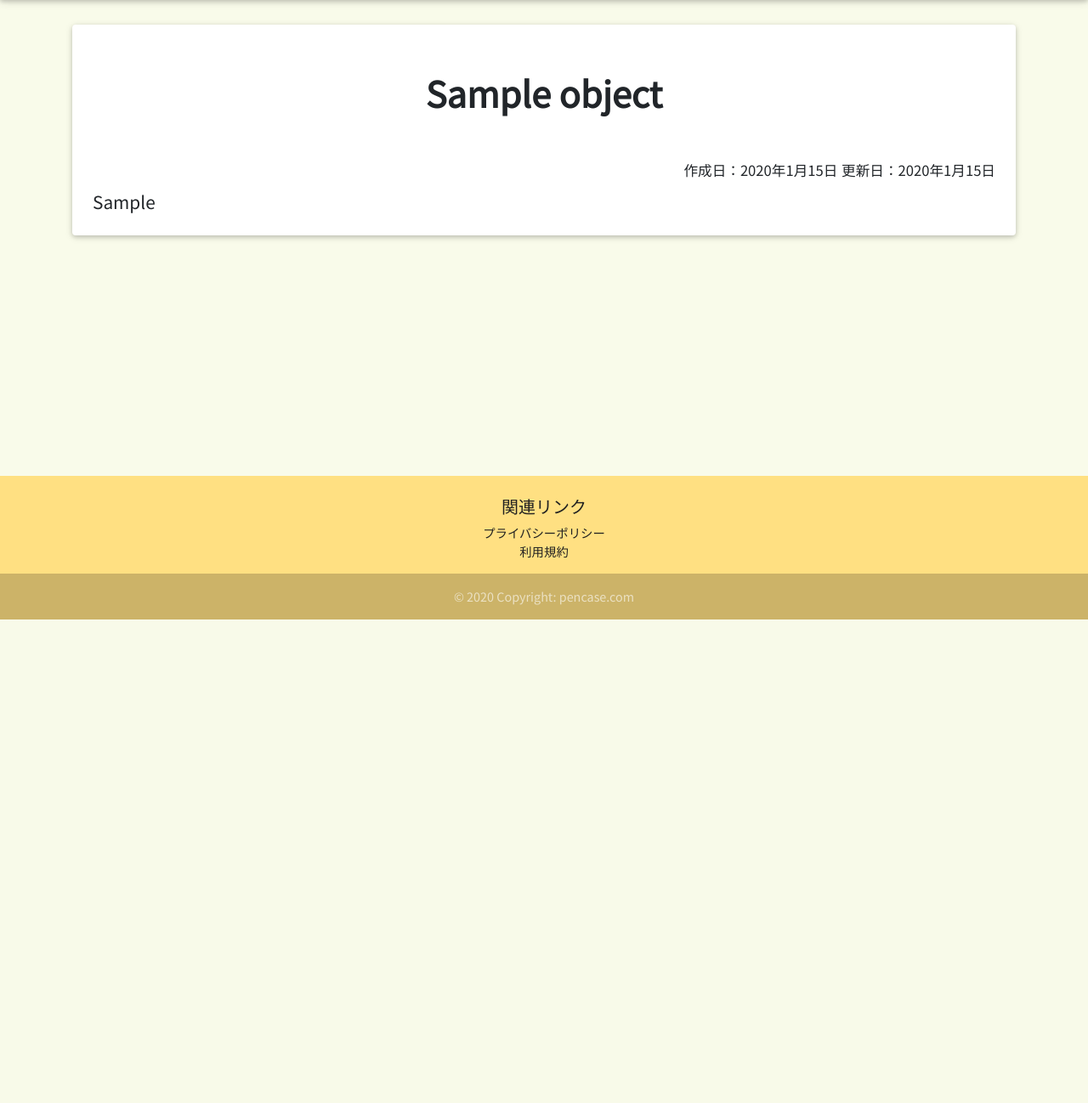
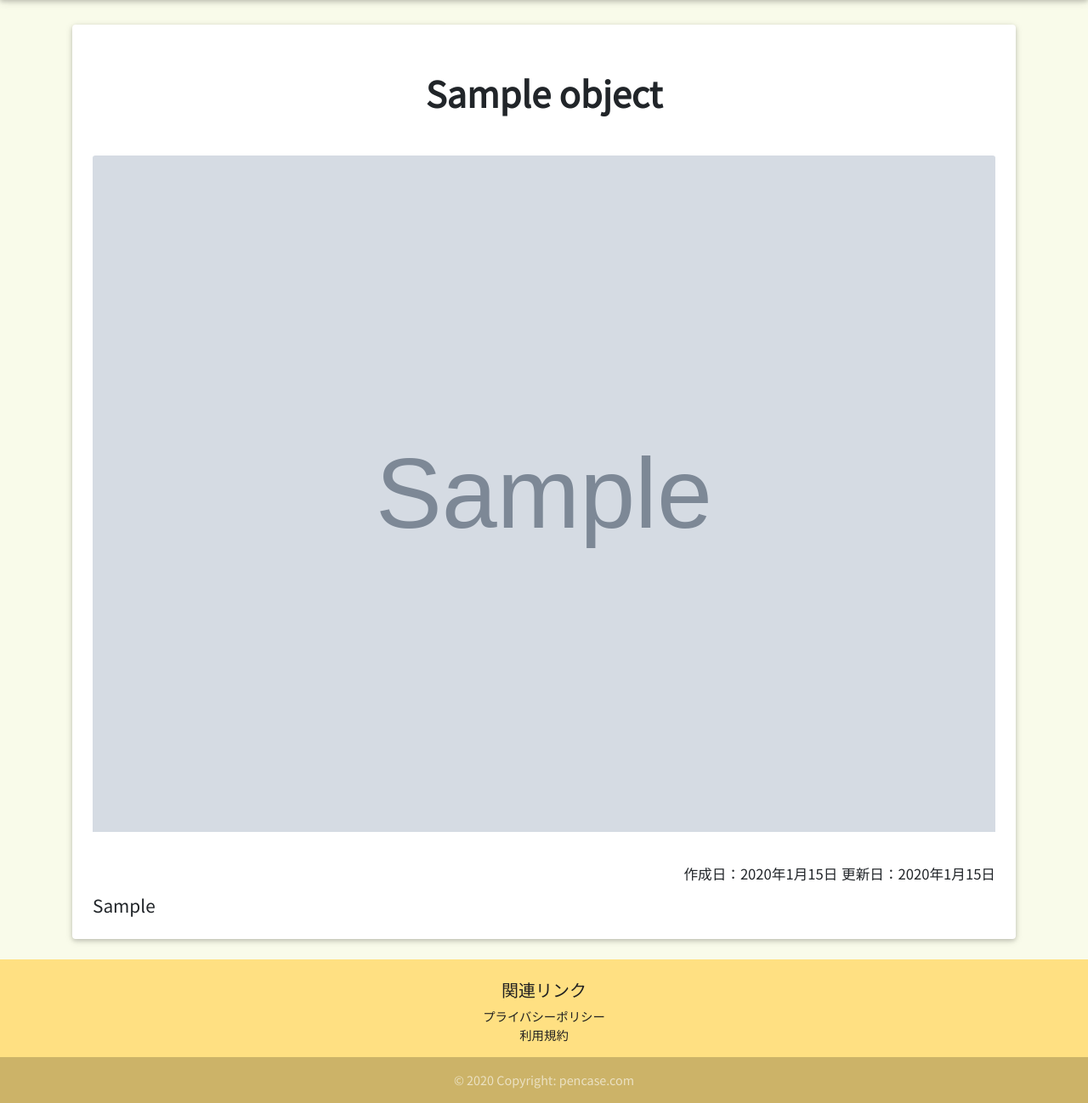
Before and after one commit to cota-eng/pencaseapp-aws-heroku, a Django app: template templates/blog/blog_detail.html in a window 1280 px wide. Shown: the part 71-1369 px from the top of the page at 85% size. Before the commit the page ends 800 px from the top, so only its background shows below. Run offline with Django 3.2, Linux system fonts and the light colour scheme; the template is opened without the code that fills it: most values are stand-ins (such as "Sample title", 1, 10 or a date in 2020); grey boxes marked "Sample" are stand-in pictures; some libraries are stand-ins or nearby versions.

Commit message:
image url changed

```diff
--- a/templates/blog/blog_detail.html
+++ b/templates/blog/blog_detail.html
@@ -8,6 +8,9 @@
 <div id="blog">
     <div class="card white px-4 pb-4 pt-2 mb-4">
         <h1 class="h2-responsive font-weight-bold text-center my-5">{{ object.title }}</h1>
+         <img src="{% block thumbnail %}{{ object.thumbnail.url }}{% endblock thumbnail %}" class="card-img-top" alt=""
+             loading="lazy">
+         <br>
         <div class="text-right mb-2">
             <small>作成日：{{object.created_at|date:"Y年n月j日"}}</small>
             <small>更新日：{{object.created_at|date:"Y年n月j日"}}</small>
```
